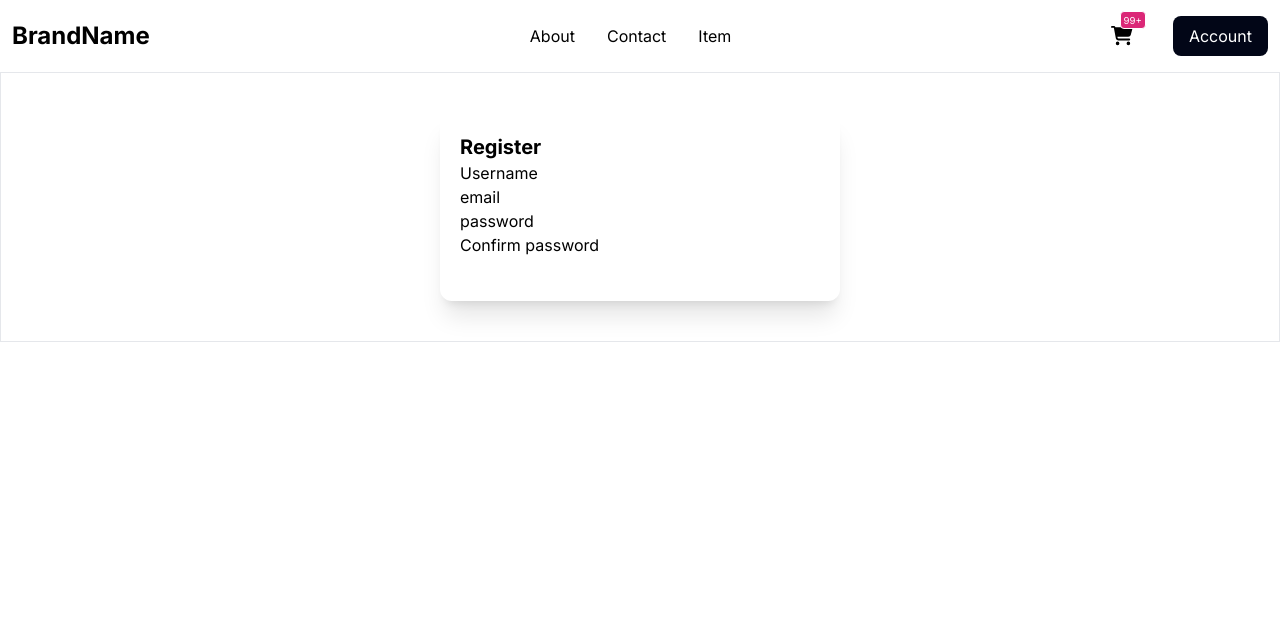
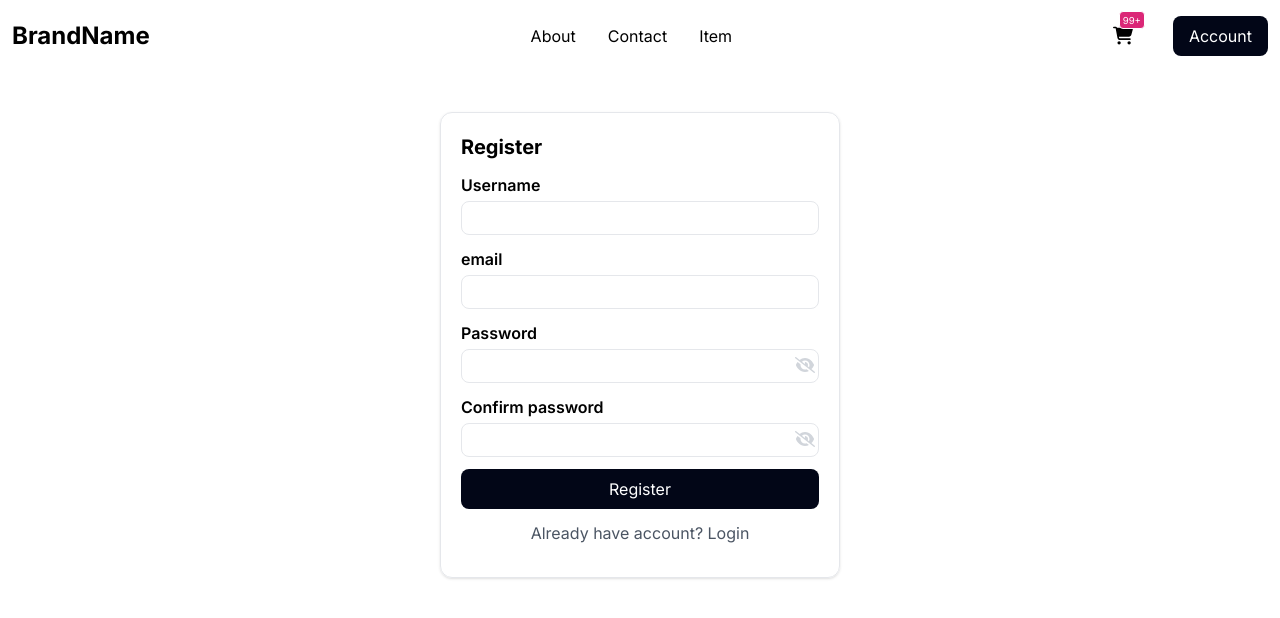
Before and after one commit to musiur/next-base-template, a Next.js app: page /auth/register in a window 1280 px wide. Shown: the top 618 px of the page. Built offline with nearby package versions, Linux system fonts and the light colour scheme.

Commit message:
comp-dev:: register & login: form validation and password icon state management

```diff
--- a/app/auth/login/page.tsx
+++ b/app/auth/login/page.tsx
@@ -1,7 +1,113 @@
+"use client";
+
+import { faEye, faEyeSlash } from "@fortawesome/free-solid-svg-icons";
+import { FontAwesomeIcon } from "@fortawesome/react-fontawesome";
+import axios from "axios";
+import Link from "next/link";
+import { useEffect, useState } from "react";
+
 const Login = () => {
-    return (
-        <div>Login</div>
-    )
-}
+  const [formData, setFormData] = useState({
+    username: "",
+    email: "",
+    password: "",
+    confirm_password: "",
+  });
+  const [errors, setErrors] = useState(formData);
+  const [showPass, setShowPass] = useState(false);
+
+  const handleOnChange = (e: any) => {
+    const { name, value } = e.target;
+    setFormData({ ...formData, [name]: value });
+  };
+
+  const handleOnSubmit = (e: any) => {
+    e.preventDefault();
+    setErrors(validator(formData));
+  };
+
+  const validator = (data: object) => {
+    let obj = { username: "" };
+    if (!data.username.trim()) {
+      obj.username = "Username is required!";
+    }
+
+    if (!data.email.trim()) {
+      obj.email = "email is required!";
+    }
+    if (!data.password.trim()) {
+      obj.password = "password is required!";
+    }
+    if (!data.confirm_password.trim()) {
+      obj.confirm_password = "Confirm password is required!";
+    }
+
+    return obj;
+  };
+
+  const CallAPI = async () => {
+    try {
+      const API = ``;
+      const response = await axios.get(API);
+      console.log(response);
+    } catch (error) {
+      console.log(error);
+    }
+  };
+
+  useEffect(() => {
+    if (Object.keys(errors).length === 0) {
+      //  call api
+      // CallAPI()
+    } else {
+      console.log(errors);
+    }
+  }, [errors]);
+  return (
+    <div className="container mx-auto">
+      <div className="max-w-[400px] mx-auto my-10 rounded-xl p-3 lg:p-5 border shadow">
+        <h6>Login</h6>
+        <form>
+          <div>
+            <label htmlFor="username">Username</label>
+            <input
+              type="text"
+              name="username"
+              onChange={handleOnChange}
+              id="username"
+            />
+            {errors.username ? <span>{errors.username}</span> : null}
+          </div>
+          <div>
+            <label htmlFor="password">Password</label>
+            <input
+              type={showPass ? "text" : "password"}
+              name="password"
+              onChange={handleOnChange}
+              id="password"
+            />
+            {errors.password ? <span>{errors.password}</span> : null}
+            <FontAwesomeIcon
+              icon={!showPass ? faEyeSlash : faEye}
+              onClick={() => setShowPass(!showPass)}
+              className="absolute top-[36px] right-0 mr-1 text-gray-300 hover:text-gray-600 icon cursor-pointer"
+            />
+          </div>
+          <div>
+            <Link href="/auth/forget-password">Forget password?</Link>
+          </div>
+          <button className="btn-primary w-full" onClick={handleOnSubmit}>
+            Login
+          </button>
+          <div>
+            <Link href="/auth/register" className="text-center">
+              {`Don't`} have account? Login
+            </Link>
+          </div>
+        </form>
+      </div>
+    </div>
+  );
+};
 
 export default Login;
--- a/app/auth/register/page.tsx
+++ b/app/auth/register/page.tsx
@@ -1,6 +1,9 @@
 "use client";
 
+import { faEye, faEyeSlash } from "@fortawesome/free-solid-svg-icons";
+import { FontAwesomeIcon } from "@fortawesome/react-fontawesome";
 import axios from "axios";
+import Link from "next/link";
 import { useEffect, useState } from "react";
 
 const Register = () => {
@@ -11,6 +14,7 @@ const Register = () => {
     confirm_password: "",
   });
   const [errors, setErrors] = useState(formData);
+  const [showPass, setShowPass] = useState(false);
 
   const handleOnChange = (e: any) => {
     const { name, value } = e.target;
@@ -60,35 +64,69 @@ const Register = () => {
     }
   }, [errors]);
   return (
-    <div className="container border">
-      <div className="max-w-[400px] mx-auto my-10 rounded-xl p-3 lg:p-5 shadow-xl">
+    <div className="container mx-auto">
+      <div className="max-w-[400px] mx-auto my-10 rounded-xl p-3 lg:p-5 border shadow">
         <h6>Register</h6>
         <form>
           <div>
             <label htmlFor="username">Username</label>
-            <input type="text" onChange={handleOnChange} id="username" />
+            <input
+              type="text"
+              name="username"
+              onChange={handleOnChange}
+              id="username"
+            />
             {errors.username ? <span>{errors.username}</span> : null}
           </div>
           <div>
             <label htmlFor="email">email</label>
-            <input type="text" onChange={handleOnChange} id="email" />
+            <input
+              type="text"
+              name="email"
+              onChange={handleOnChange}
+              id="email"
+            />
             {errors.email ? <span>{errors.email}</span> : null}
           </div>
           <div>
-            <label htmlFor="password">password</label>
-            <input type="text" onChange={handleOnChange} id="password" />
+            <label htmlFor="password">Password</label>
+            <input
+              type={showPass ? "text" : "password"}
+              name="password"
+              onChange={handleOnChange}
+              id="password"
+            />
             {errors.password ? <span>{errors.password}</span> : null}
+            <FontAwesomeIcon
+              icon={!showPass ? faEyeSlash : faEye}
+              onClick={() => setShowPass(!showPass)}
+              className="absolute top-[36px] right-0 mr-1 text-gray-300 hover:text-gray-600 icon cursor-pointer"
+            />
           </div>
           <div>
             <label htmlFor="confirm_password">Confirm password</label>
             <input
-              type="text"
+              type={showPass ? "text" : "password"}
+              name="confirm_password"
               onChange={handleOnChange}
               id="confirm_password"
             />
             {errors.confirm_password ? (
               <span>{errors.confirm_password}</span>
             ) : null}
+            <FontAwesomeIcon
+              icon={!showPass ? faEyeSlash : faEye}
+              onClick={() => setShowPass(!showPass)}
+              className="absolute top-[36px] right-0 mr-1 text-gray-300 hover:text-gray-600 icon cursor-pointer"
+            />
+          </div>
+          <button className="btn-primary w-full" onClick={handleOnSubmit}>
+            Register
+          </button>
+          <div>
+            <Link href="/auth/login" className="text-center">
+              Already have account? Login
+            </Link>
           </div>
         </form>
       </div>
--- a/app/globals.scss
+++ b/app/globals.scss
@@ -67,7 +67,7 @@ h6 {
 
 // icon style and variants
 .icon {
-  @apply hover:opacity-[70%] transition ease-in-out duration-300;
+  @apply hover:opacity-[70%] transition ease-in-out duration-300 max-w-[20px] max-h-[20px];
 }
 
 .icon-sm {
@@ -84,6 +84,32 @@ h6 {
   @extend .icon;
   @apply text-[1.4rem];
 }
+
+// form styles
+form {
+  div {
+    @apply grid grid-cols-1 gap-1 my-3 relative;
+
+    span {
+      @apply text-error;
+    }
+
+    label {
+      @apply font-semibold;
+    }
+
+    a {
+      @apply text-right text-gray-600  hover:text-black hover:underline;
+    }
+  }
+}
+
+input,
+textarea {
+  @apply border border-gray-200 rounded-lg px-2 py-1 focus:outline-0 focus:shadow-md focus:border-gray-300;
+}
+
+
 
 // custom scroll bar styles
 /* width */
--- a/components/libs/core/Navigation.tsx
+++ b/components/libs/core/Navigation.tsx
@@ -101,7 +101,9 @@ const Navigation = () => {
                 className={STYLES.CART_ICON}
               />
             </Link>
-            <button className="btn-primary">Account</button>
+            <Link href="/auth/register">
+              <button className="btn-primary">Account</button>
+            </Link>
             <FontAwesomeIcon
               icon={faHamburger}
               className={STYLES.CART_ICON + " flex md:hidden cursor-none"}
@@ -119,7 +121,9 @@ const Navigation = () => {
           <div className={STYLES.DRAWER_CONTAINER}>
             <div className={STYLES.BRAND}>
               <div className="relative">
-                <Link href="/" onClick={CloseDrawer}>BrandName</Link>
+                <Link href="/" onClick={CloseDrawer}>
+                  BrandName
+                </Link>
                 <FontAwesomeIcon
                   icon={faTimes}
                   className={STYLES.CLOSE_ICON}
```
